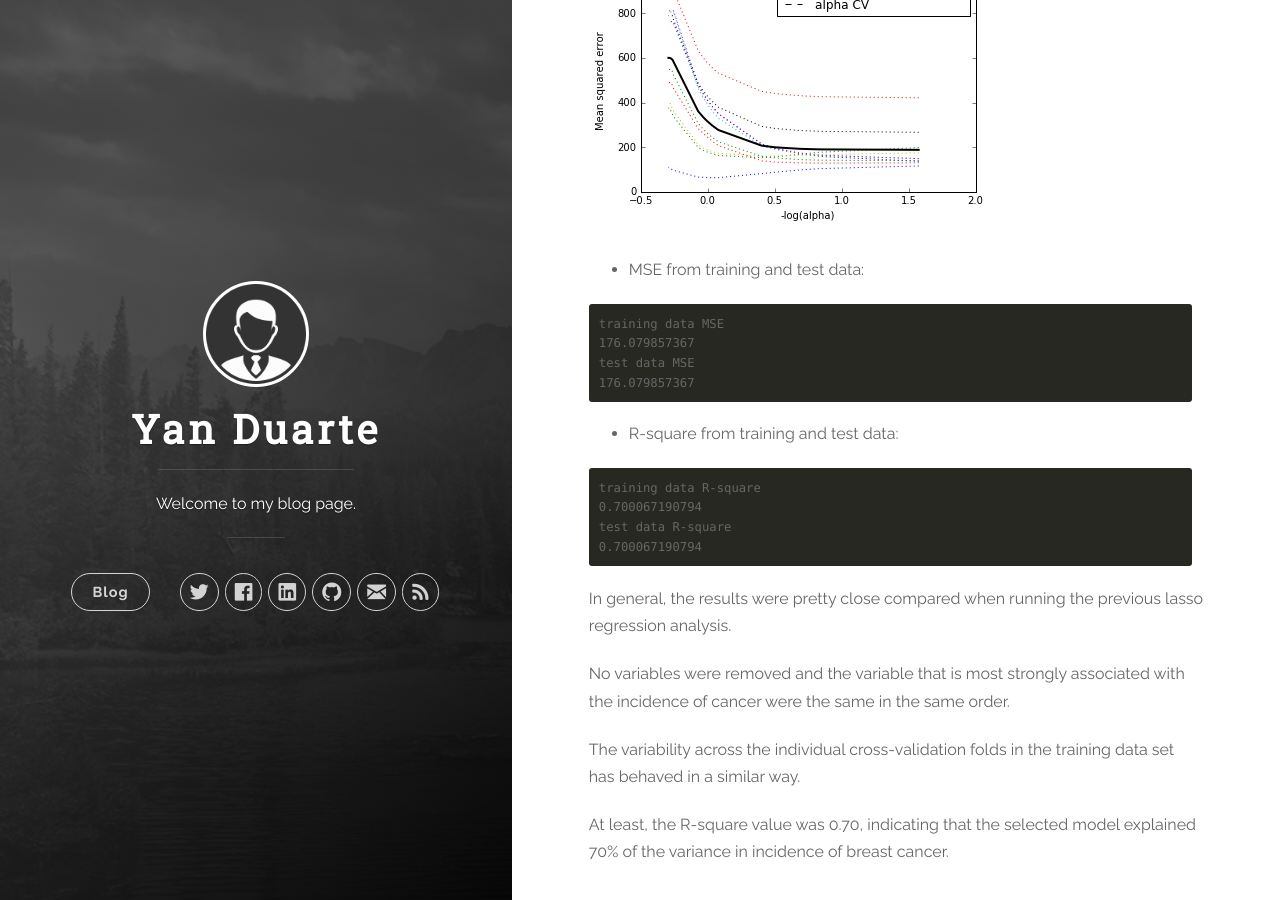
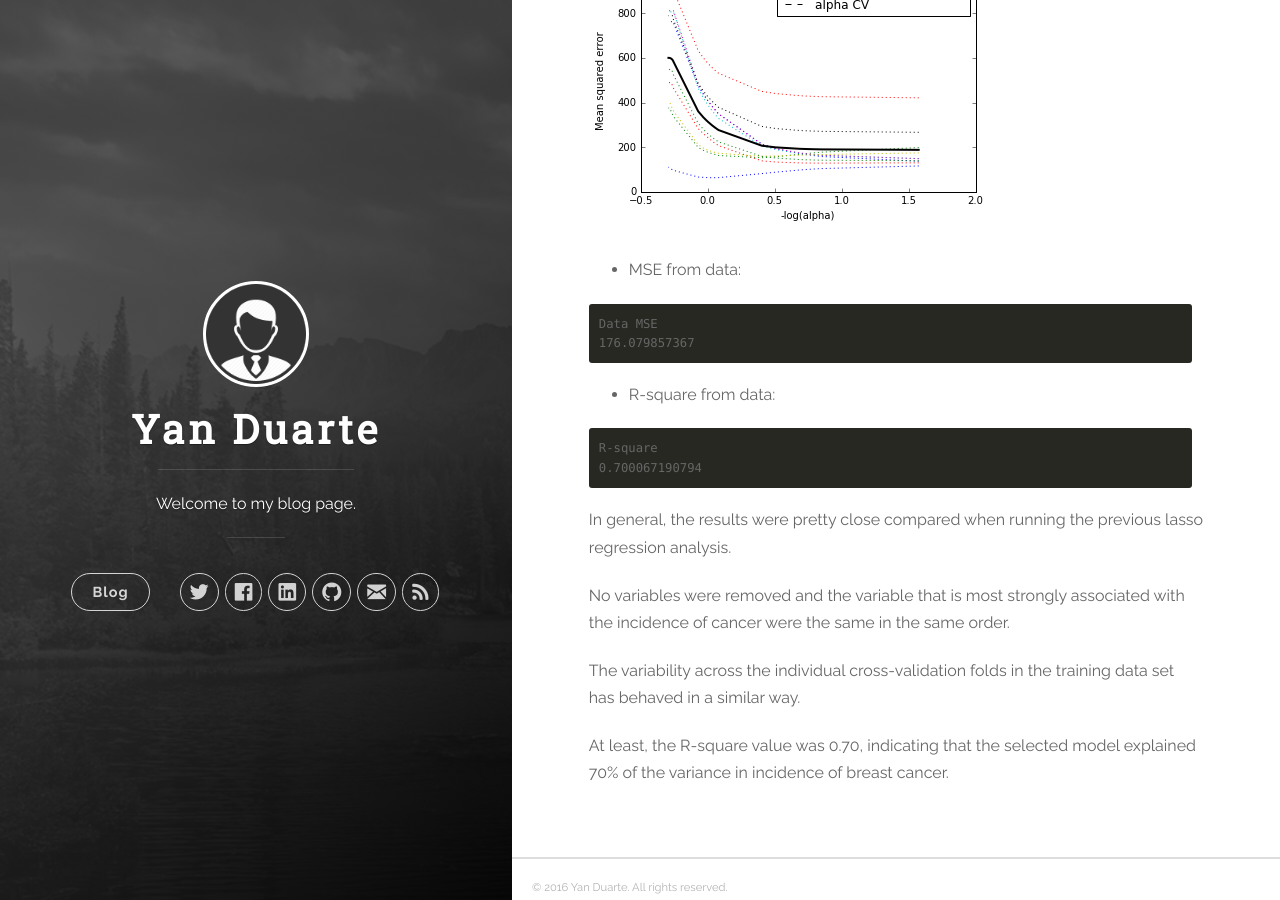
Before and after one commit to yan-duarte/yan-duarte.github.io, a Jekyll site: the page built from _posts/2016-10-17-MLDA-Assignment3.md, in a window 1280 px wide and 900 px high, scrolled down 5619 px. Built offline with Jekyll 4.4.1, drawn with Linux system fonts in a browser that asks for light colours; nearby versions of some CDN libraries.

Commit message:
Updated 2016-10-17-MLDA-Assignment3.md

````diff
--- a/_posts/2016-10-17-MLDA-Assignment3.md
+++ b/_posts/2016-10-17-MLDA-Assignment3.md
@@ -195,21 +195,17 @@
 
 ![#fig_4]({{site.baseurl}}/yan-duarte.github.io/images/mlda-assignments/mlda-ass3-fig4.png)
 
-  - MSE from training and test data:
+  - MSE from data:
 
 ```
-training data MSE
-176.079857367
-test data MSE
+Data MSE
 176.079857367
 ```
 
-  - R-square from training and test data:
+  - R-square from data:
 
 ```
-training data R-square
-0.700067190794
-test data R-square
+R-square
 0.700067190794
 ```
 
````
